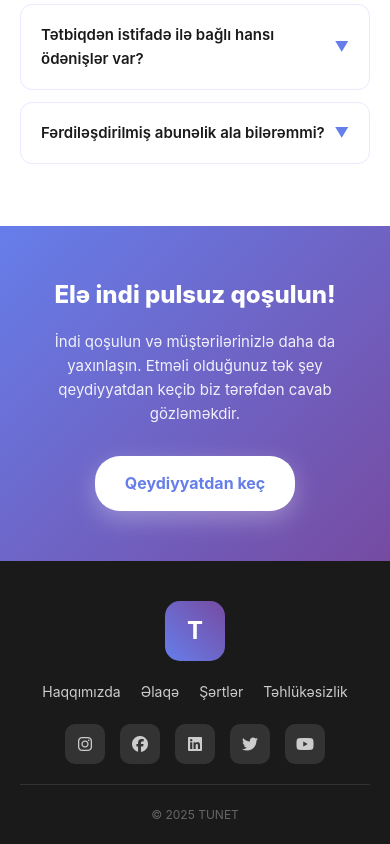
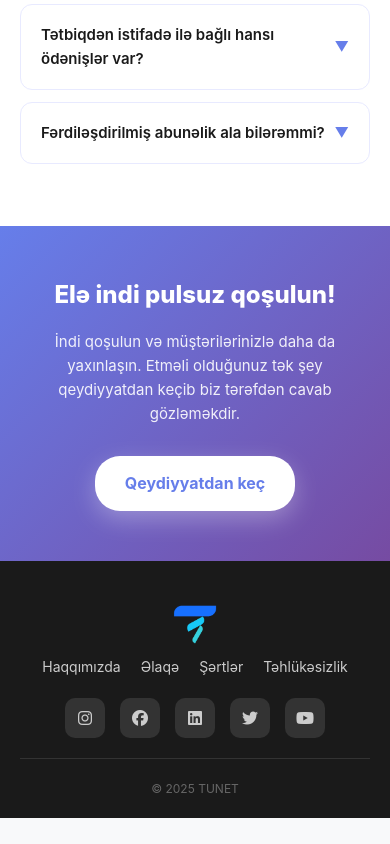
Before and after one commit to hudulovhamzat0/tunet, a plain HTML site: page index.html in a window 390 px wide. Shown: the part 3398-4242 px from the top of the page. After the commit the page ends 4216 px from the top, so only its background shows below. Drawn offline with Linux system fonts and the light colour scheme.

Commit message:
add logo

```diff
--- a/index.html
+++ b/index.html
@@ -400,8 +400,10 @@
 
       <!-- Footer -->
       <footer class="mobile-footer">
-        <div class="mobile-footer-logo">T</div>
-        <div class="mobile-footer-links">
+        <div class="footer-logo-mob">
+        <p style="text-align: center;"><img src="assets/media/photo/logo.png" alt="Logo" class="logo-image" /></p>
+        </div>
+          <div class="mobile-footer-links">
           <a href="#">Haqqımızda</a>
           <a href="#">Əlaqə</a>
           <a href="#">Şərtlər</a>
```
